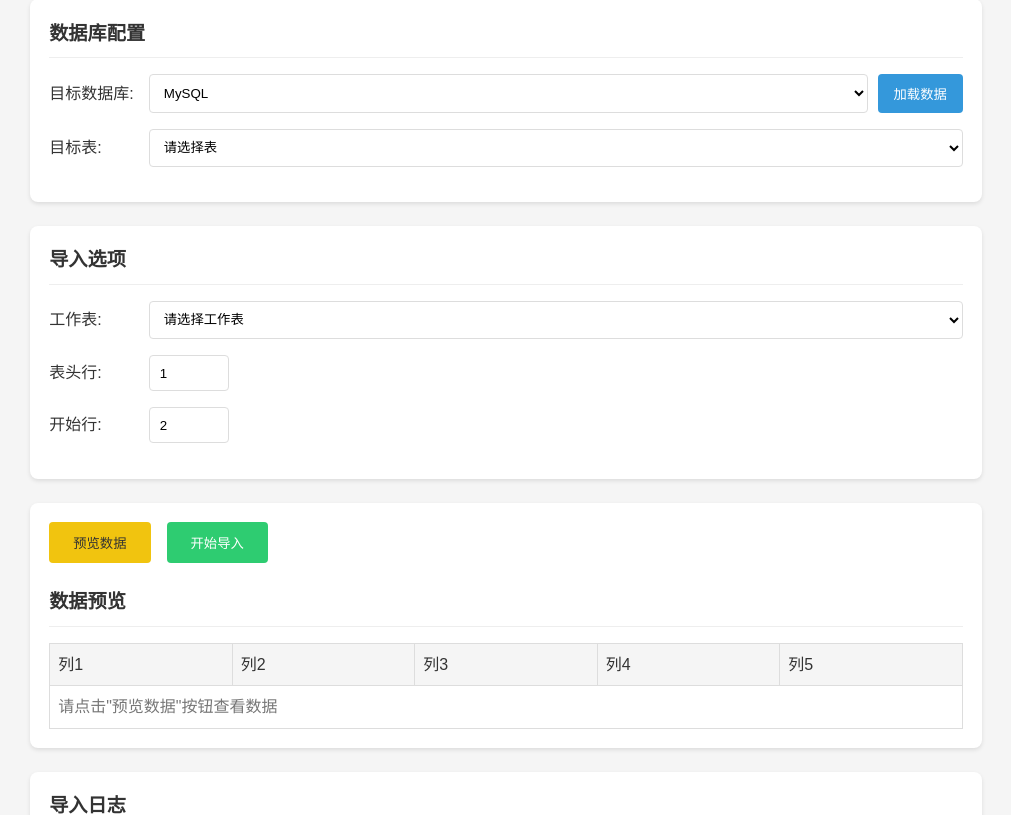
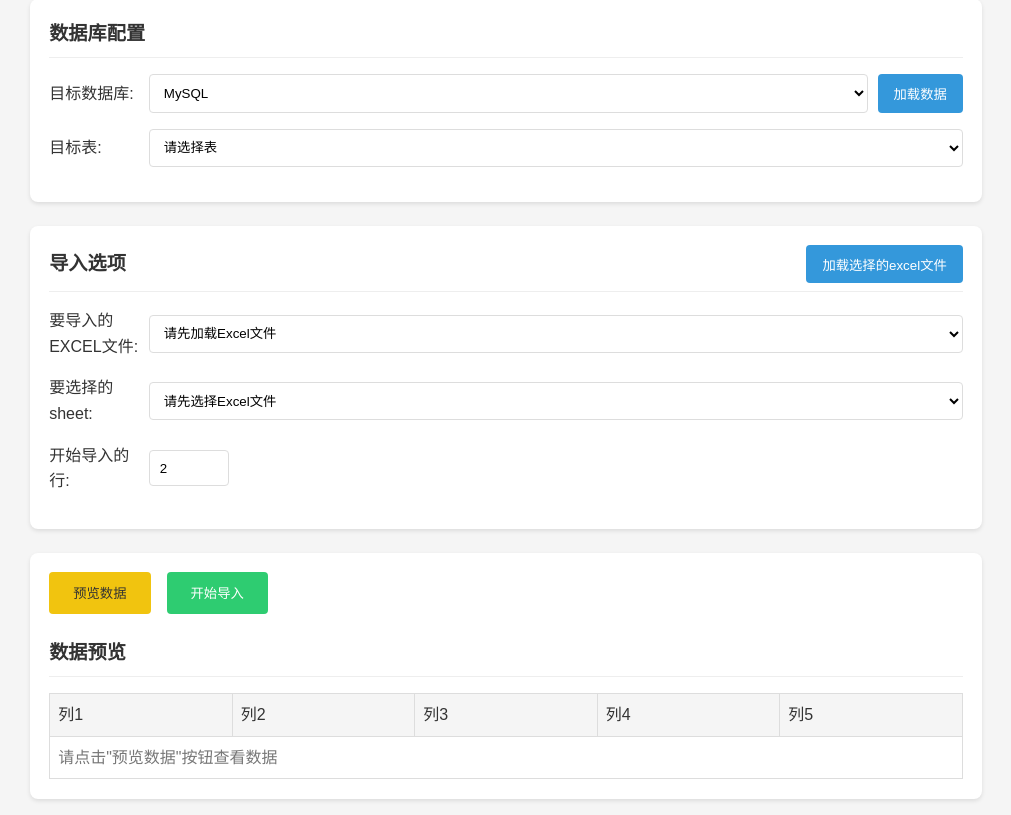
Before and after one commit to tsxxdw/AuditDataAnalysis, a Flask app: page /index_import in a window 1280 px wide. Shown: the part 395-1210 px from the top of the page, without its empty margins (134-1145 px from the left). Run offline with Flask 3, Linux system fonts and the light colour scheme; parts of the project's set-up code (start-up, migrations or seed data) failed here and were passed over.

Commit message:
Excel数据导入中的"导入选项"对应的业务逻辑完成

```diff
--- a/routes/index_import_api.py
+++ b/routes/index_import_api.py
@@ -6,6 +6,7 @@
 
 from flask import Blueprint, jsonify, request
 from utils.database_config_util import DatabaseConfigUtil
+from utils.excel_util import ExcelUtil
 from service.database.database_service import DatabaseService
 from service.database.db_pool_manager import DatabasePoolManager
 from service.log.logger import app_logger
@@ -169,3 +170,88 @@ def get_db_display_name(db_type):
         'oracle': 'Oracle'
     }
     return display_names.get(db_type, db_type)
+
+@import_api_bp.route('/api/import/excel/sheets', methods=['GET'])
+def get_excel_sheets():
+    """获取Excel文件的工作表信息
+
+    Query Parameters:
+        file_path: Excel文件路径
+
+    Returns:
+        JSON: 包含Excel工作表列表的JSON对象
+    """
+    file_path = request.args.get('file_path')
+    if not file_path:
+        return jsonify({"error": "未指定Excel文件路径"}), 400
+
+    try:
+        # 验证Excel文件路径
+        if not ExcelUtil.validate_excel_path(file_path):
+            return jsonify({"error": f"无效的Excel文件路径: {file_path}"}), 400
+
+        # 获取Excel工作表信息
+        sheets = ExcelUtil.get_sheets_info(file_path)
+
+        return jsonify({
+            "success": True,
+            "file_path": file_path,
+            "sheets": sheets
+        })
+    except Exception as e:
+        app_logger.error(f"获取Excel工作表列表失败: {str(e)}")
+        return jsonify({
+            "success": False,
+            "error": f"获取Excel工作表列表失败: {str(e)}"
+        }), 500
+
+@import_api_bp.route('/api/import/excel/selected-files', methods=['POST'])
+def process_selected_excel_files():
+    """处理用户选择的Excel文件列表
+
+    Request Body:
+        file_paths: Excel文件路径列表
+
+    Returns:
+        JSON: 包含所有Excel文件及其工作表信息的JSON对象
+    """
+    data = request.get_json()
+    if not data or 'file_paths' not in data:
+        return jsonify({"error": "未提供Excel文件路径列表"}), 400
+
+    file_paths = data['file_paths']
+    if not isinstance(file_paths, list) or len(file_paths) == 0:
+        return jsonify({"error": "文件路径列表为空或格式错误"}), 400
+
+    try:
+        result = []
+        for file_path in file_paths:
+            # 验证Excel文件路径
+            if not ExcelUtil.validate_excel_path(file_path):
+                app_logger.warning(f"跳过无效的Excel文件路径: {file_path}")
+                continue
+
+            # 获取文件名
+            file_name = file_path.split('/')[-1].split('\\')[-1]
+
+            # 获取Excel工作表信息
+            try:
+                sheets = ExcelUtil.get_sheets_info(file_path)
+                result.append({
+                    "path": file_path,
+                    "name": file_name,
+                    "sheets": sheets
+                })
+            except Exception as e:
+                app_logger.warning(f"处理Excel文件失败: {file_path}, 错误: {str(e)}")
+
+        return jsonify({
+            "success": True,
+            "files": result
+        })
+    except Exception as e:
+        app_logger.error(f"处理选择的Excel文件失败: {str(e)}")
+        return jsonify({
+            "success": False,
+            "error": f"处理选择的Excel文件失败: {str(e)}"
+        }), 500
--- a/static/css/index_import.css
+++ b/static/css/index_import.css
@@ -389,3 +389,19 @@
     background-color: #95a5a6;
     cursor: not-allowed;
 }
+
+/* 导入选项设置 section-header 样式 */
+.section-header {
+    display: flex;
+    justify-content: space-between;
+    align-items: center;
+    margin-bottom: 1rem;
+    padding-bottom: 0.5rem;
+    border-bottom: 1px solid #eee;
+}
+
+.section-header .section-title {
+    margin: 0;
+    padding: 0;
+    border-bottom: none;
+}
--- a/static/js/index_import.js
+++ b/static/js/index_import.js
@@ -9,6 +9,16 @@ $(document).ready(function() {
     // 加载数据按钮点击事件
     $('#load-tables-btn').click(function() {
         loadDatabaseTables();
+    });
+
+    // 加载Excel文件按钮点击事件
+    $('#load-excel-btn').click(function() {
+        loadSelectedExcelFiles();
+    });
+
+    // Excel文件选择事件
+    $('#excel-file-select').change(function() {
+        loadExcelFileSheets($(this).val());
     });
 
     // 初始化文件选择器
@@ -106,6 +116,124 @@ $(document).ready(function() {
                 $('#load-tables-btn').prop('disabled', false).text('加载数据');
             }
         });
+    }
+
+    // 加载选择的Excel文件
+    function loadSelectedExcelFiles() {
+        var selectedFiles = $('#file-select').select2('data');
+
+        if (selectedFiles.length === 0) {
+            addLog('错误: 请先选择Excel文件');
+            return;
+        }
+
+        // 禁用按钮，防止重复点击
+        $('#load-excel-btn').prop('disabled', true).text('加载中...');
+
+        // 收集文件路径
+        var filePaths = selectedFiles.map(function(file) {
+            return file.id;
+        });
+
+        // 调用API处理选择的Excel文件
+        $.ajax({
+            url: '/api/import/excel/selected-files',
+            method: 'POST',
+            contentType: 'application/json',
+            data: JSON.stringify({ file_paths: filePaths }),
+            dataType: 'json',
+            success: function(response) {
+                if (response.success && response.files && response.files.length > 0) {
+                    // 清空并重新填充Excel文件下拉框
+                    $('#excel-file-select').empty().append('<option value="" disabled selected>请选择Excel文件</option>');
+
+                    // 存储文件和工作表信息到全局变量
+                    window.excelFiles = response.files;
+
+                    // 添加Excel文件选项
+                    $.each(response.files, function(index, file) {
+                        $('#excel-file-select').append(
+                            $('<option></option>')
+                                .attr('value', file.path)
+                                .text(file.name)
+                        );
+                    });
+
+                    addLog('成功加载 ' + response.files.length + ' 个Excel文件');
+                } else {
+                    addLog('警告: 没有找到有效的Excel文件');
+                    $('#excel-file-select').empty().append('<option value="" disabled selected>没有有效的Excel文件</option>');
+                }
+            },
+            error: function(xhr, status, error) {
+                $('#excel-file-select').empty().append('<option value="" disabled selected>加载失败</option>');
+                addLog('错误: 加载Excel文件失败 - ' + (xhr.responseJSON?.error || error));
+            },
+            complete: function() {
+                // 恢复按钮状态
+                $('#load-excel-btn').prop('disabled', false).text('加载选择的excel文件');
+            }
+        });
+    }
+
+    // 加载Excel文件的工作表
+    function loadExcelFileSheets(filePath) {
+        if (!filePath) {
+            $('#sheet-select').empty().append('<option value="" disabled selected>请先选择Excel文件</option>');
+            return;
+        }
+
+        // 从缓存中查找文件信息
+        var fileInfo = null;
+        if (window.excelFiles) {
+            fileInfo = window.excelFiles.find(function(file) {
+                return file.path === filePath;
+            });
+        }
+
+        if (fileInfo && fileInfo.sheets && fileInfo.sheets.length > 0) {
+            // 使用缓存的工作表信息
+            updateSheetSelect(fileInfo.sheets);
+        } else {
+            // 如果没有缓存，从API获取工作表信息
+            $('#sheet-select').empty().append('<option value="" disabled selected>加载中...</option>');
+
+            $.ajax({
+                url: '/api/import/excel/sheets',
+                method: 'GET',
+                data: { file_path: filePath },
+                dataType: 'json',
+                success: function(response) {
+                    if (response.success && response.sheets && response.sheets.length > 0) {
+                        updateSheetSelect(response.sheets);
+                    } else {
+                        $('#sheet-select').empty().append('<option value="" disabled selected>未找到工作表</option>');
+                        addLog('警告: 所选Excel文件中未找到工作表');
+                    }
+                },
+                error: function(xhr, status, error) {
+                    $('#sheet-select').empty().append('<option value="" disabled selected>加载失败</option>');
+                    addLog('错误: 加载工作表失败 - ' + (xhr.responseJSON?.error || error));
+                }
+            });
+        }
+    }
+
+    // 更新工作表下拉框
+    function updateSheetSelect(sheets) {
+        $('#sheet-select').empty().append('<option value="" disabled selected>请选择工作表</option>');
+
+        $.each(sheets, function(index, sheet) {
+            $('#sheet-select').append(
+                $('<option></option>')
+                    .attr('value', sheet.id)
+                    .text(sheet.name)
+            );
+        });
+
+        if (sheets.length > 0) {
+            addLog('成功加载 ' + sheets.length + ' 个工作表');
+        }
     }
 
     // Select2配置选项
@@ -242,6 +370,9 @@ $(document).ready(function() {
         var filePaths = $(this).data('file-paths') || $('#file-path').val();
         var selectedDb = $('#db-select').val();
         var selectedTable = $('#table-select').val();
+        var selectedExcel = $('#excel-file-select').val();
+        var selectedSheet = $('#sheet-select').val();
+        var startRow = $('#start-row').val();
 
         // 验证输入
         if (!filePaths) {
@@ -256,6 +387,16 @@ $(document).ready(function() {
 
         if (!selectedTable) {
             addLog('错误: 请选择目标表');
+            return;
+        }
+
+        if (!selectedExcel) {
+            addLog('错误: 请选择要导入的Excel文件');
+            return;
+        }
+
+        if (!selectedSheet) {
+            addLog('错误: 请选择要导入的工作表');
             return;
         }
 
@@ -304,8 +445,8 @@ $(document).ready(function() {
         var filePaths = $(this).data('file-paths') || $('#file-path').val();
         var selectedDb = $('#db-select').val();
         var selectedTable = $('#table-select').val();
+        var selectedExcel = $('#excel-file-select').val();
         var selectedSheet = $('#sheet-select').val();
-        var headerRow = $('#header-row').val();
         var startRow = $('#start-row').val();
 
         // 验证输入
@@ -324,8 +465,13 @@ $(document).ready(function() {
             return;
         }
 
+        if (!selectedExcel) {
+            addLog('错误: 请选择要导入的Excel文件');
+            return;
+        }
+
         if (!selectedSheet) {
-            addLog('错误: 请选择工作表');
+            addLog('错误: 请选择要导入的工作表');
             return;
         }
 
--- a/templates/index_import.html
+++ b/templates/index_import.html
@@ -68,22 +68,29 @@
 
             <!-- 导入选项设置 -->
             <div class="import-section">
-                <h3 class="section-title">导入选项</h3>
+                <div class="section-header">
+                    <h3 class="section-title">导入选项</h3>
+                    <button id="load-excel-btn" class="load-button">加载选择的excel文件</button>
+                </div>
+
                 <div class="form-group">
-                    <label for="sheet-select">工作表:</label>
+                    <label for="excel-file-select">要导入的EXCEL文件:</label>
+                    <select id="excel-file-select" class="select-input">
+                        <option value="" disabled selected>请先加载Excel文件</option>
+                        <!-- Excel文件选项将通过JS动态加载 -->
+                    </select>
+                </div>
+
+                <div class="form-group">
+                    <label for="sheet-select">要选择的sheet:</label>
                     <select id="sheet-select" class="select-input">
-                        <option value="" disabled selected>请选择工作表</option>
+                        <option value="" disabled selected>请先选择Excel文件</option>
                         <!-- 工作表选项将通过JS动态加载 -->
                     </select>
                 </div>
 
                 <div class="form-group">
-                    <label for="header-row">表头行:</label>
-                    <input type="number" id="header-row" class="number-input" value="1" min="1">
-                </div>
-
-                <div class="form-group">
-                    <label for="start-row">开始行:</label>
+                    <label for="start-row">开始导入的行:</label>
                     <input type="number" id="start-row" class="number-input" value="2" min="2">
                 </div>
             </div>
```
Also changed, not shown: utils/excel_util.py (added, +150 -0 lines).
